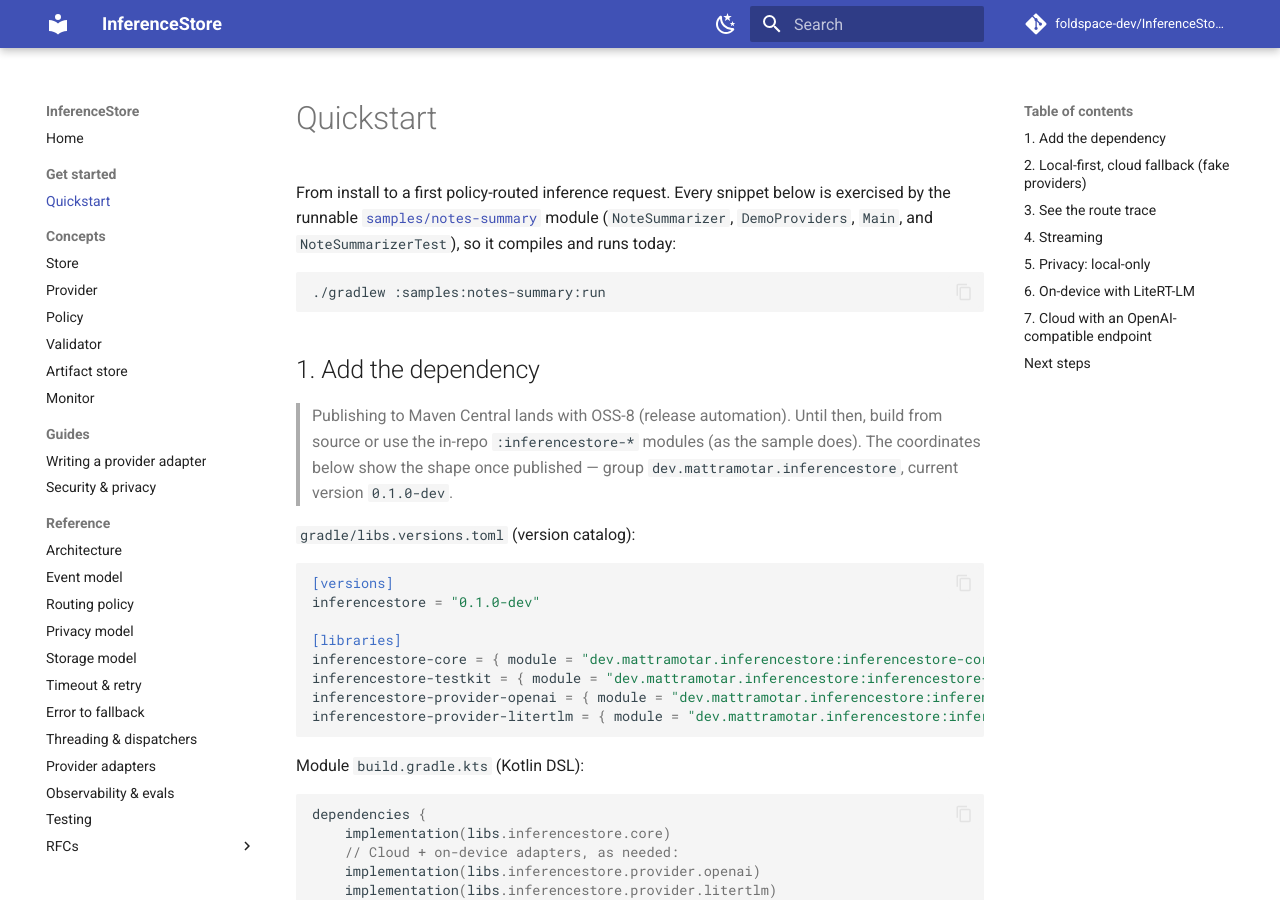
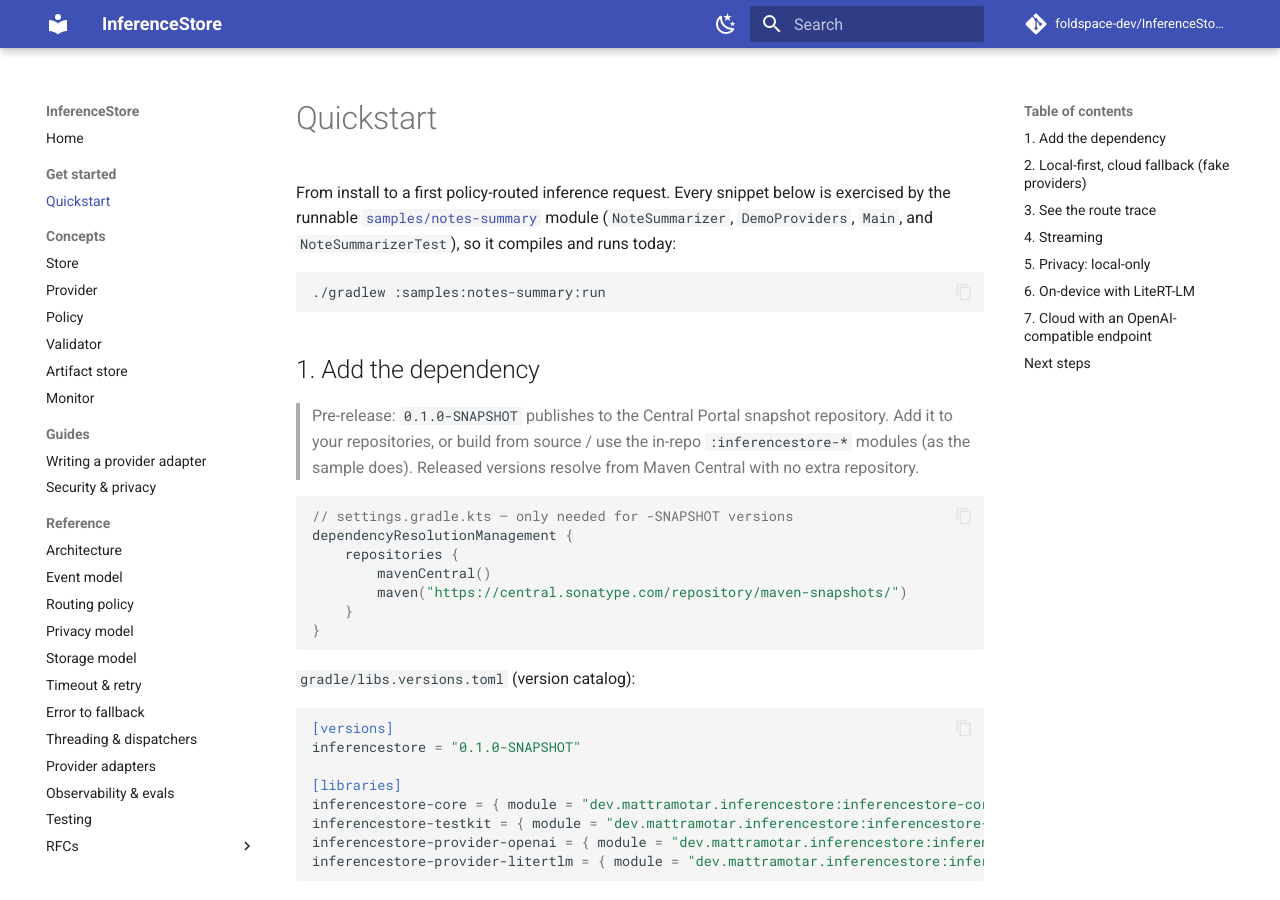
Before and after one commit to foldspace-dev/InferenceStore, an MkDocs documentation site: the page built from docs/quickstart.md, in a window 1280 px wide and 900 px high. Built offline with MkDocs 1.6.1 and Material for MkDocs 9.7.7, drawn with Linux system fonts in a browser that asks for light colours; comment, search, counter and statistics services are not loaded.

Commit message:
OSS-8: release automation and snapshot publishing (#27)
* OSS-8: release automation and snapshot publishing

Configure Maven Central publishing via com.vanniktech.maven.publish on the four
library modules (core, testkit, openai-compatible, litertlm-android); the sample
is not published. Coordinates/version come from gradle.properties
(GROUP / VERSION_NAME = 0.1.0-SNAPSHOT) with shared POM_* metadata; host is Central
Portal. Releases are signed from CI secrets; SNAPSHOTs are unsigned, so
`publishToMavenLocal` works without keys (verified — full KMP publication set with
complete POMs).

Add a tag-/dispatch-triggered Publish workflow, CHANGELOG.md (Keep a Changelog),
and RELEASING.md (release checklist). Update the Quickstart to the published
snapshot coordinates + snapshot repository. CI already validates the full target
matrix via `./gradlew build` on macOS.

Co-Authored-By: Claude Opus 4.8 <noreply@anthropic.com>

* OSS-8: make publish signing local-safe and explicit (review)

CodeRabbit raised that RELEASE_SIGNING_ENABLED=true could make publishToMavenLocal
attempt signing. Empirically it didn't (vanniktech skips snapshot signing), but make
it version-independent: default RELEASE_SIGNING_ENABLED=false so local/snapshot
builds never sign or need keys, and the publish workflow enables signing explicitly
with -PRELEASE_SIGNING_ENABLED=true. publishToMavenLocal re-verified.

Co-Authored-By: Claude Opus 4.8 <noreply@anthropic.com>

---------

Co-authored-by: Claude Opus 4.8 <noreply@anthropic.com>

````diff
--- a/docs/quickstart.md
+++ b/docs/quickstart.md
@@ -11,16 +11,26 @@ and runs today:
 
 ## 1. Add the dependency
 
-> Publishing to Maven Central lands with OSS-8 (release automation). Until then, build
-> from source or use the in-repo `:inferencestore-*` modules (as the sample does). The
-> coordinates below show the shape once published — group `dev.mattramotar.inferencestore`,
-> current version `0.1.0-dev`.
+> Pre-release: `0.1.0-SNAPSHOT` publishes to the Central Portal snapshot repository.
+> Add it to your repositories, or build from source / use the in-repo `:inferencestore-*`
+> modules (as the sample does). Released versions resolve from Maven Central with no
+> extra repository.
+
+```kotlin
+// settings.gradle.kts — only needed for -SNAPSHOT versions
+dependencyResolutionManagement {
+    repositories {
+        mavenCentral()
+        maven("https://central.sonatype.com/repository/maven-snapshots/")
+    }
+}
+```
 
 `gradle/libs.versions.toml` (version catalog):
 
 ```toml
 [versions]
-inferencestore = "0.1.0-dev"
+inferencestore = "0.1.0-SNAPSHOT"
 
 [libraries]
 inferencestore-core = { module = "dev.mattramotar.inferencestore:inferencestore-core", version.ref = "inferencestore" }
````
Also changed, not shown: CHANGELOG.md (added, +36 -0 lines), RELEASING.md (added, +59 -0 lines), 8 other files.
